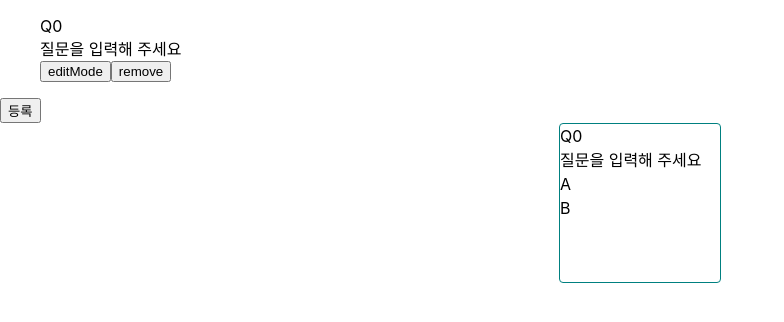
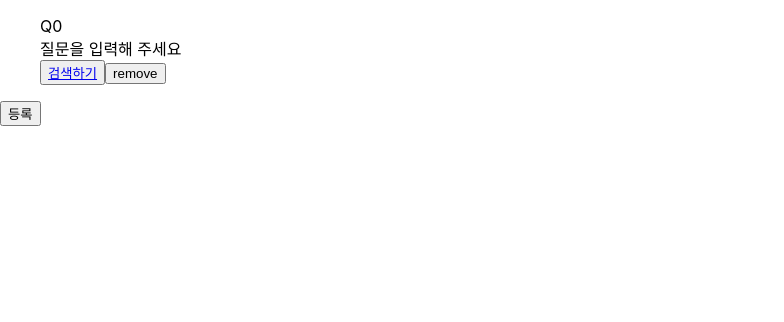
Before and after one commit to SeolyeongBae/surbey, a React (Create React App) app: page /edit in a window 1280 px wide. Both pictures are taken after a click on the button "등록". Shown: the top 322 px of the page, without its empty margins (0-784 px from the left). Built offline with nearby package versions, Linux system fonts and the light colour scheme.

Commit message:
Feat : click edit mode, link to swiper

```diff
--- a/src/App.js
+++ b/src/App.js
@@ -2,6 +2,7 @@ import { Route, Routes } from "react-router-dom";
 import "./App.css";
 import MainPage from "./pages/MainPage";
 import MakeSurbeyPage from "./pages/MakeSurbeyPage";
+import MakeSurbeySwiperPage from "./pages/MakeSurbeySiwperPage";
 import SearchPage from "./pages/SearchPage";
 
 function App() {
@@ -10,17 +11,9 @@ function App() {
       <Route path="/" element={<MainPage />} />
       <Route path="search" element={<SearchPage />} />
       <Route path="edit" element={<MakeSurbeyPage />} />
-      {/* <Route path="storage/:id" element={<Storage />} /> */}
+      <Route path="edit/detail" element={<MakeSurbeySwiperPage />} />
     </Routes>
   );
 }
 
 export default App;
-
-/*
-photo 포함, react, redux middleware 사용해서
-router
-single page application 화면 바뀔 때마다 action dispatch
-redux middelware, redux saga 사용해서 api 콜,
-swipe 안에 넣고 swiper 기능까지 만들어보기!?
-*/
--- a/src/components/editQuestionDetail.js
+++ b/src/components/editQuestionDetail.js
@@ -1,6 +1,6 @@
 import React, { useEffect, useRef, useState } from "react";
 
-/* 질문을 수정한다..*/
+/* 질문을 수정한다*/
 function EditQuestionDetail({ question, onEdit, id }) {
   const [editing, setEditing] = useState(false);
   const [newQuestion, setNewQuestion] = useState(question.text);
--- a/src/components/editQuestions.js
+++ b/src/components/editQuestions.js
@@ -1,11 +1,18 @@
 import React from "react";
+import { Link } from "react-router-dom";
 import EditQuestionDetail from "../components/editQuestionDetail";
 
 /* 해당 질문에 대한 수정/삭제 버튼을 띄운다.*/
 const Question = React.memo(function Question({ question, onRemove, index }) {
+  const focusState = { focusIndex: index };
   return (
     <>
-      <button> editMode </button>
+      <button>
+        <Link to="detail" state={focusState}>
+          검색하기
+        </Link>
+      </button>
+
       <button onClick={() => onRemove(question.id)}> remove </button>
     </>
   );
--- a/src/containers/EditQuestionContainer.js
+++ b/src/containers/EditQuestionContainer.js
@@ -1,4 +1,4 @@
-import React, { useCallback } from "react";
+import React from "react";
 import { useSelector, useDispatch } from "react-redux";
 import {
   addQuestion,
--- a/src/modules/albums.js
+++ b/src/modules/albums.js
@@ -1,3 +1,5 @@
+/* 과거 사진 api를 받을때 썼던 코드, 이후 api 받아와서 설문 보여줄 때 이 코드를 재활용할 예정이다. 리덕스 사가 연습! */
+
 import { getPhotoById } from "../api/getPhotos"; // api/posts 안의 함수 모두 불러오기
 import {
   reducerUtils,
--- a/src/modules/editQuestion.js
+++ b/src/modules/editQuestion.js
@@ -6,6 +6,7 @@ const EDIT_ANSWER = "edit/EDIT_ANSWER";
 
 let nextId = 1; // 고유 id
 
+//질문 추가 액션
 export const addQuestion = (text) => ({
   type: ADD_QUESTION,
   question: {
@@ -18,11 +19,13 @@ export const addQuestion = (text) => ({
   },
 });
 
+//질문 삭제 액션
 export const deleteQuestion = (index) => ({
   type: DELETE_QUESTION,
   index: index,
 });
 
+//질문 수정 액션
 export const editQuestion = (id, text) => ({
   type: EDIT_QUESTION,
   question: {
@@ -31,6 +34,7 @@ export const editQuestion = (id, text) => ({
   },
 });
 
+//답변 수정 액션
 export const editAnswer = (questionId, answerId, text) => ({
   type: EDIT_ANSWER,
   answer: {
@@ -68,6 +72,7 @@ export default function editReducer(state = initialState, action) {
           ? {
               ...question,
               answer: [[...question.answer][ansEditId]].concat({
+                //불변성을 지키기 위해 스프레드+concat
                 ansId: action.answer.answerId,
                 text: action.answer.text,
               }),
--- a/src/modules/index.js
+++ b/src/modules/index.js
@@ -10,5 +10,3 @@ export function* rootSaga() {
 }
 
 export default rootReducer;
-
-//이름 짓기?
--- a/src/pages/MakeSurbeyPage.js
+++ b/src/pages/MakeSurbeyPage.js
@@ -1,13 +1,11 @@
 import React from "react";
 import EditQuestionContainer from "../containers/EditQuestionContainer";
-import MakeSurbeySwiperPage from "./MakeSurbeySiwperPage";
 
 function MakeSurbeyPage() {
   //테스트로 둘 다 넣어놓음.
   return (
     <>
       <EditQuestionContainer />
-      <MakeSurbeySwiperPage />
     </>
   );
 }
--- a/src/pages/MakeSurbeySiwperPage.js
+++ b/src/pages/MakeSurbeySiwperPage.js
@@ -8,6 +8,7 @@ import { useDispatch, useSelector } from "react-redux";
 import EditQuestionDetail from "../components/editQuestionDetail";
 import EditAnswerDetail from "../components/editAnswerDetail";
 import { editAnswer, editQuestion } from "../modules/editQuestion";
+import { useLocation } from "react-router-dom";
 
 SwiperCore.use([Navigation, Pagination]);
 
@@ -25,18 +26,19 @@ const innerStyle = {
   margin: "0 auto",
 };
 
-const answerStyle = {
-  background: "teal",
-  color: "white",
-};
-
 function MakeSurbeySwiperPage({ index }) {
   const dispatch = useDispatch();
+  const location = useLocation();
 
   const editQuestions = useSelector((state) => state.editReducer);
   const onEdit = (id, text) => dispatch(editQuestion(id, text)); //질문 수정
   const onEditAnswer = (questionId, answerId, text) =>
     dispatch(editAnswer(questionId, answerId, text)); //답변 수정
+
+  const focusIndex =
+    location.state.focusIndex == null ? 1 : location.state.focusIndex;
+
+  //새로고침하면 안되는 이유 : 스토어에 들어있는게 날아가서
 
   return (
     <div>
@@ -44,7 +46,7 @@ function MakeSurbeySwiperPage({ index }) {
         className="banner"
         spaceBetween={50}
         slidesPerView={1}
-        initialSlide={index}
+        initialSlide={focusIndex}
         navigation
         allowTouchMove={false}
         pagination={{ clickable: true }}
```
